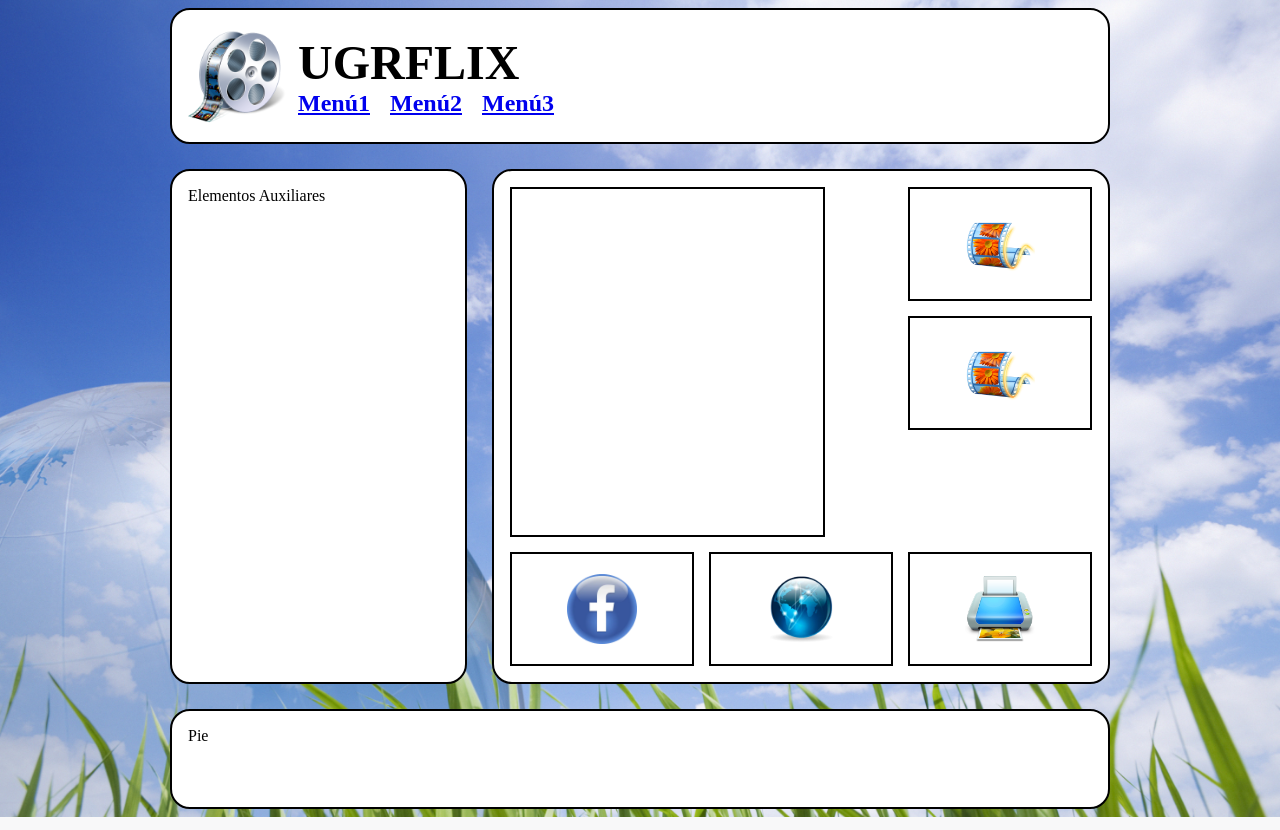
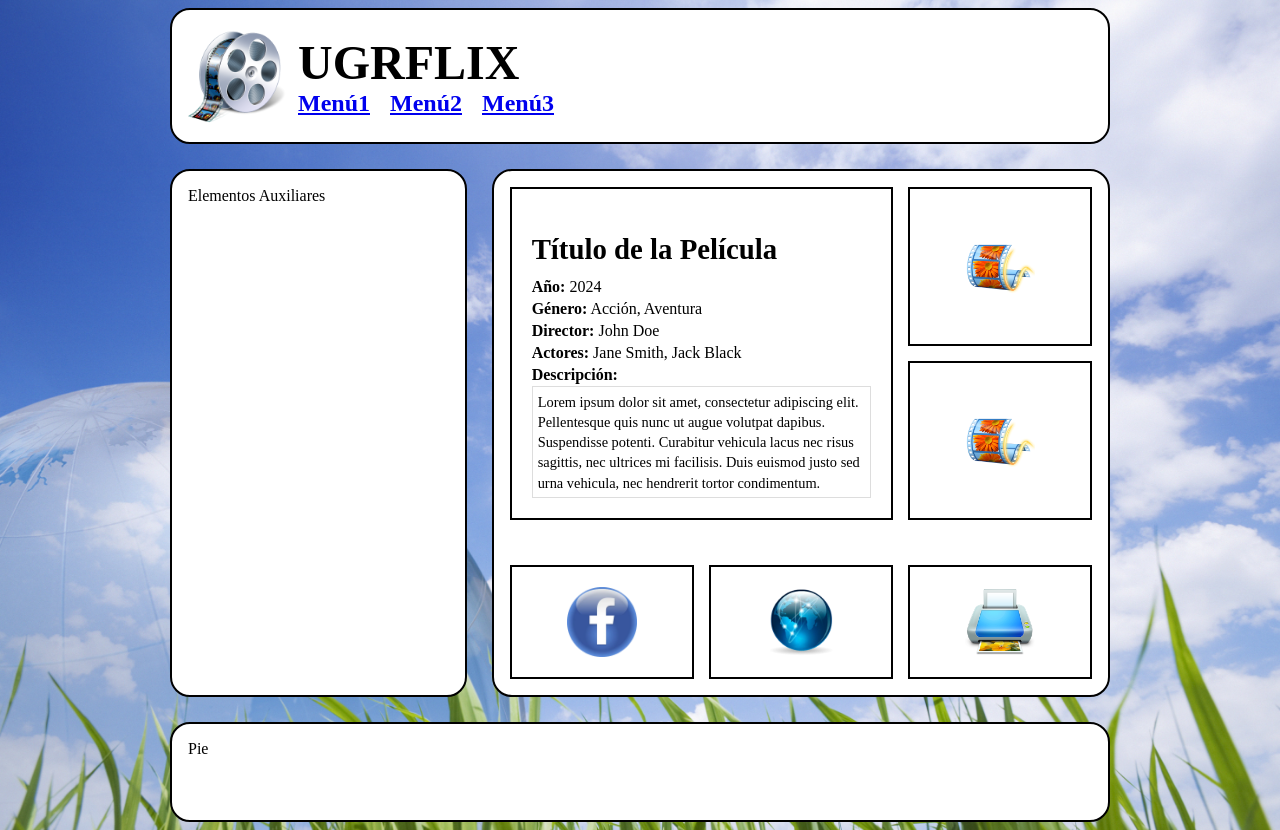
Before and after one commit to Quartenion/SIBW, a PHP site: page /pelicula.html in a window 1280 px wide. Run offline with PHP 8.4, Linux system fonts and the light colour scheme.

Commit message:
cacho de migajas

```diff
--- a/P1/pelicula.css
+++ b/P1/pelicula.css
@@ -40,6 +40,7 @@ h1 {
 .wrapper {
     max-width: 940px;
     margin: 0 auto;
+    min-height: 98vh;
 }
 .wrapper > div {
     border: 2px solid rgb(0, 0, 0);
@@ -71,6 +72,7 @@ h1 {
     grid-template-columns: repeat(3, 1fr); /* 3 columnas */
     gap: 15px; /* Espaciado entre elementos */
     padding: 1em;
+    overflow: hidden;
 }
 
 /* Estilos para cada elemento dentro de .peliculas */
@@ -80,6 +82,7 @@ h1 {
     justify-content: center;
     border: 2px solid rgb(0, 0, 0);
     padding: 20px;
+
 }
 
 .peliculas img {
@@ -88,19 +91,39 @@ h1 {
 }
 
 .texto {
+    flex-direction: column; /* Organiza los elementos en columna */
     grid-column: 1 / 3;
-    grid-row: 1 / 5;
-    font-size: 1.5em;
+    grid-row: 1 / 3;
+    box-sizing: border-box;
+    text-align: left;
+}
+
+.texto > * {
+    align-self: flex-start;
+}
+
+/* Título de la película */
+.titulo {
+    font-size: 1.8em;
     font-weight: bold;
-    color: #000000;
-    width: 315px; /* Ancho del recuadro */
-    height: 350px; /* Alto del recuadro */
-    padding: 10px; /* Espacio entre el borde y el texto */
-    box-sizing: border-box; /* Asegura que el padding no aumente el tamaño del contenedor */
-    overflow-wrap: break-word;
-    border: 1px solid #000; /* Añade un borde para ver el recuadro */
-    word-wrap: break-word; /* Rompe palabras largas si es necesario */
-    text-align: justify; /* Alineación del texto (opcional) */
+    margin-bottom: 10px;
+}
+
+/* Información de la película (Año, Género, etc.) */
+.info {
+    font-size: 1em;
+    margin: 2px 0;
+}
+
+/* Descripción con scrollbar */
+.descripcion {
+    font-size: 0.9em;
+    line-height: 1.4;
+    max-height: 100px; /* Limita la altura */
+    overflow-y: auto; /* Scroll si el texto es muy largo */
+    padding: 5px;
+    background-color: #ffffff;
+    border: 1px solid #ddd;
 }
 
 .one{
--- a/P1/pelicula.html
+++ b/P1/pelicula.html
@@ -25,7 +25,25 @@
             <div class="auxiliares"> Elementos Auxiliares</div>
 
             <div class="peliculas">
-                <div class="texto"></div>
+                <div class="texto">
+                    <h2 class="titulo">Título de la Película</h2>
+                    <p class="info"><strong>Año:</strong> 2024</p>
+                    <p class="info"><strong>Género:</strong> Acción, Aventura</p>
+                    <p class="info"><strong>Director:</strong> John Doe</p>
+                    <p class="info"><strong>Actores:</strong> Jane Smith, Jack Black</p>
+                    <p class="info"><strong>Descripción:</strong></p>
+                    <div class="descripcion">
+                        Lorem ipsum dolor sit amet, consectetur adipiscing elit. Pellentesque quis
+                        nunc ut augue volutpat dapibus. Suspendisse potenti. Curabitur vehicula lacus
+                        nec risus sagittis, nec ultrices mi facilisis. Duis euismod justo sed urna
+                        vehicula, nec hendrerit tortor condimentum. Praesent elementum, nunc at
+                        pulvinar fringilla, ipsum ligula efficitur ligula, in dapibus felis turpis
+                        ut libero. Nulla facilisi. Nam malesuada risus eget lacus dignissim, et
+                        tincidunt augue gravida.
+                    </div>
+                </div>
+
+
                 <div class="one"><img src="img/moviemaker.ico" alt="movie1"></div>
                 <div class="two"><img src="img/moviemaker.ico" alt="movie2"></div>
                 <div class="facebook"><img src="img/facebook.webp" alt="movie3"></div>
--- a/P1/portada.css
+++ b/P1/portada.css
@@ -3,6 +3,7 @@ body {
     background-size: cover;
     background-position: center;
     background-attachment: fixed; /* Keeps the background fixed while scrolling */
+    font-family: Arial, sans-serif;
 }
 
 
@@ -80,6 +81,7 @@ h1 {
     justify-content: center;
     border: 2px solid rgb(0, 0, 0);
     padding: 20px;
+    overflow: hidden;
 }
 
 .peliculas img {
```
Also changed, not shown: P1/portada.html (+103 -39 lines).
